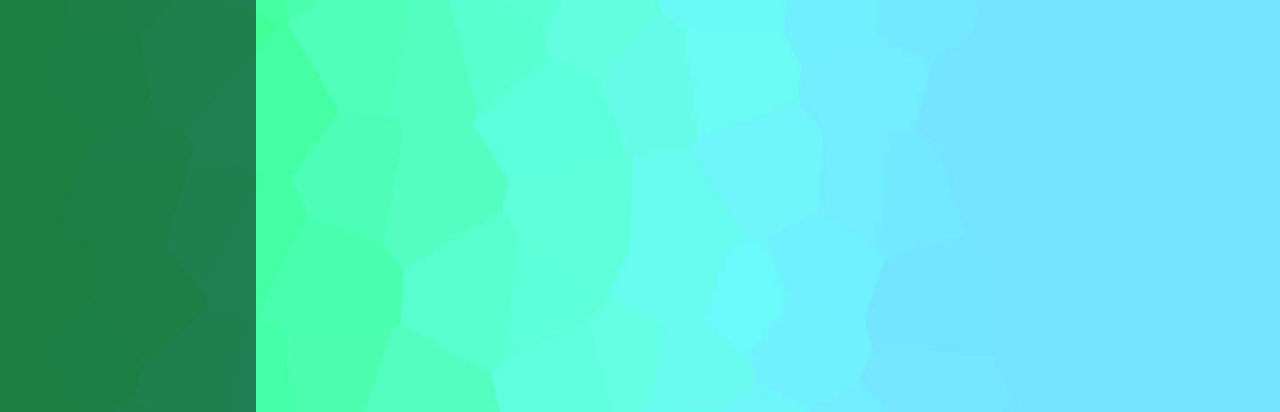
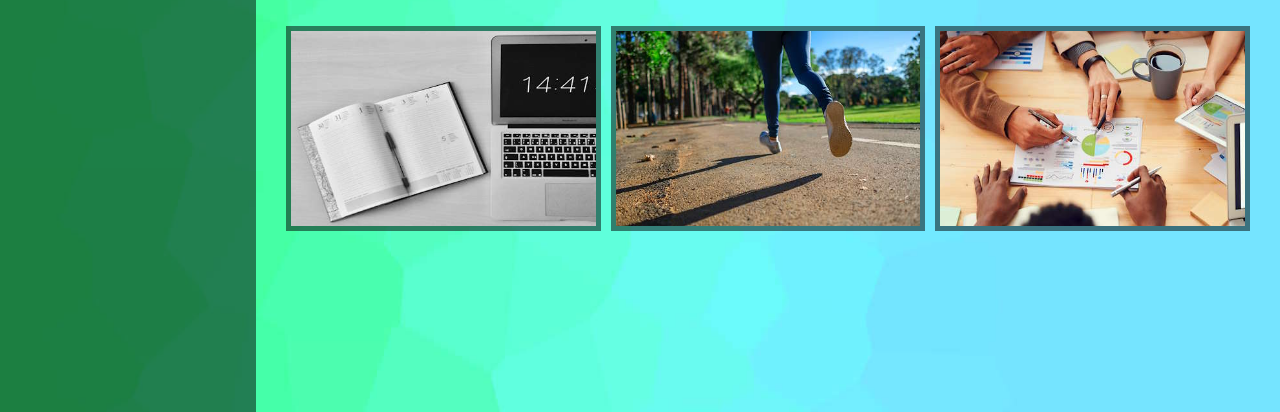
Before and after one commit to lewpar/HealthWebsite, a plain HTML site: page index.html in a window 1280 px wide. Shown: the part 341-753 px from the top of the page. Drawn offline with Linux system fonts and the light colour scheme.

Commit message:
Made the page a flex container and centered content.

```diff
--- a/css/style.css
+++ b/css/style.css
@@ -52,7 +52,22 @@ body {
 }
 
 .page {
+    display: flex;
+    flex-direction: column;
+
+    justify-content: center;
+    align-items: center;
+
+    gap: 2rem;
     flex-grow: 1;
+
+    color: white;
+    margin: 0px 20px;
+}
+
+.page-item {
+    display: flex;
+    flex-direction: column;
 }
 .footer {
     display: flex;
@@ -120,6 +135,24 @@ body {
     mix-blend-mode: difference;
 }
 
+.gallery {
+    display: flex;
+    flex-direction: row;
+
+    gap: 10px;
+    padding: 10px;
+}
+.gallery-item {
+    padding: 5px;
+    background-color: var(--panel-background);
+}
+.gallery-item img {
+    min-width: 100%;
+    max-width: 100%;
+    min-height: 100%;
+    max-height: 100%;
+}
+
 /* KEYFRAMES */
 @keyframes opacity-fade-in {
     0% {
--- a/index.html
+++ b/index.html
@@ -43,11 +43,26 @@
         </div>
         <div class="content">
             <div class="page">
-                <div class="text-big text-center">
-                    Lifestyle Mastery
+                <div class="page-item">
+                    <div class="text-big text-center">
+                        Lifestyle Mastery
+                    </div>
+                    <div class="text-medium text-center">
+                        Your guide for taking control.
+                    </div>
                 </div>
-                <div class="text-medium text-center">
-                    Your guide for taking control.
+                <div class="page-item">
+                    <div class="gallery">
+                        <div class="gallery-item">
+                            <img src="images/gallery-1.jpg">
+                        </div>
+                        <div class="gallery-item">
+                            <img src="images/gallery-2.jpg">
+                        </div>
+                        <div class="gallery-item">
+                            <img src="images/gallery-3.jpg">
+                        </div>
+                    </div>
                 </div>
             </div>
             <div class="footer">
```
